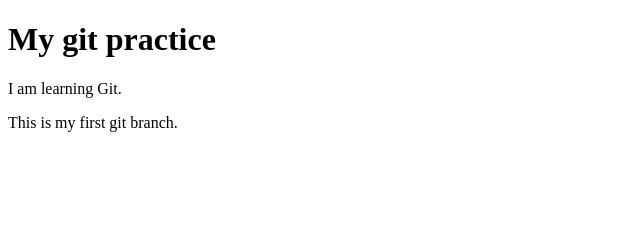
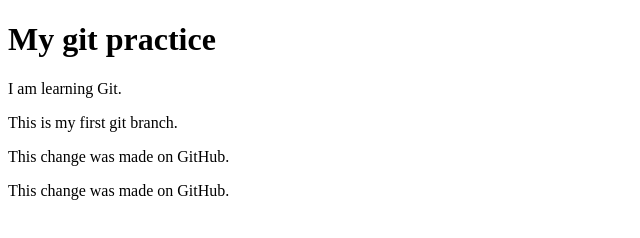
Before and after one commit to Frumentius-Rev/Gitp, a plain HTML site: page index.html in a window 1280 px wide. Shown: the whole page, without its empty margins (0-640 px from the left). Drawn offline with Linux system fonts and the light colour scheme.

Commit message:
Add paragraph about GitHub changes pull and fetch
Added a paragraph indicating the change was made on GitHub.

```diff
--- a/index.html
+++ b/index.html
@@ -11,5 +11,7 @@
 
 
     <p>This is my first git branch.</p>
+    <p>This change was made on GitHub.</p>
+    <p>This change was made on GitHub.</p>
 </body>
 </html>
```
